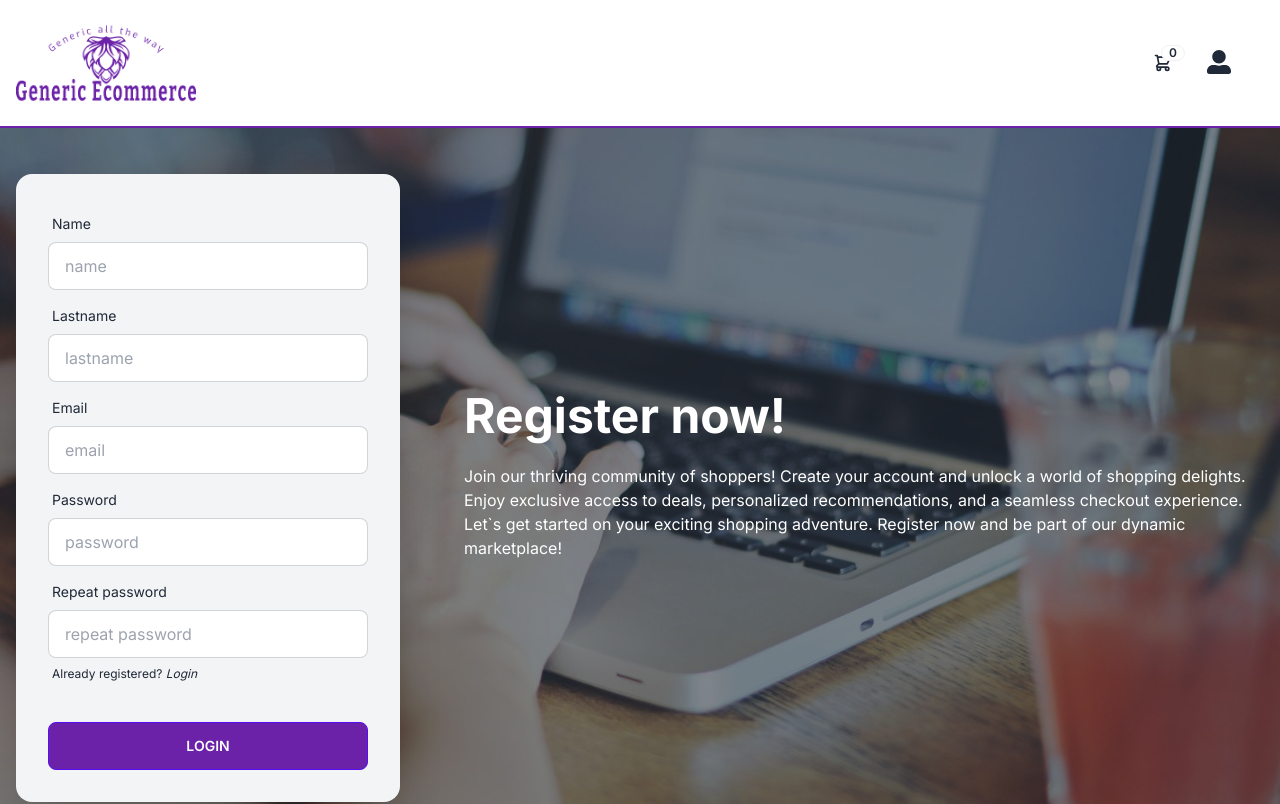
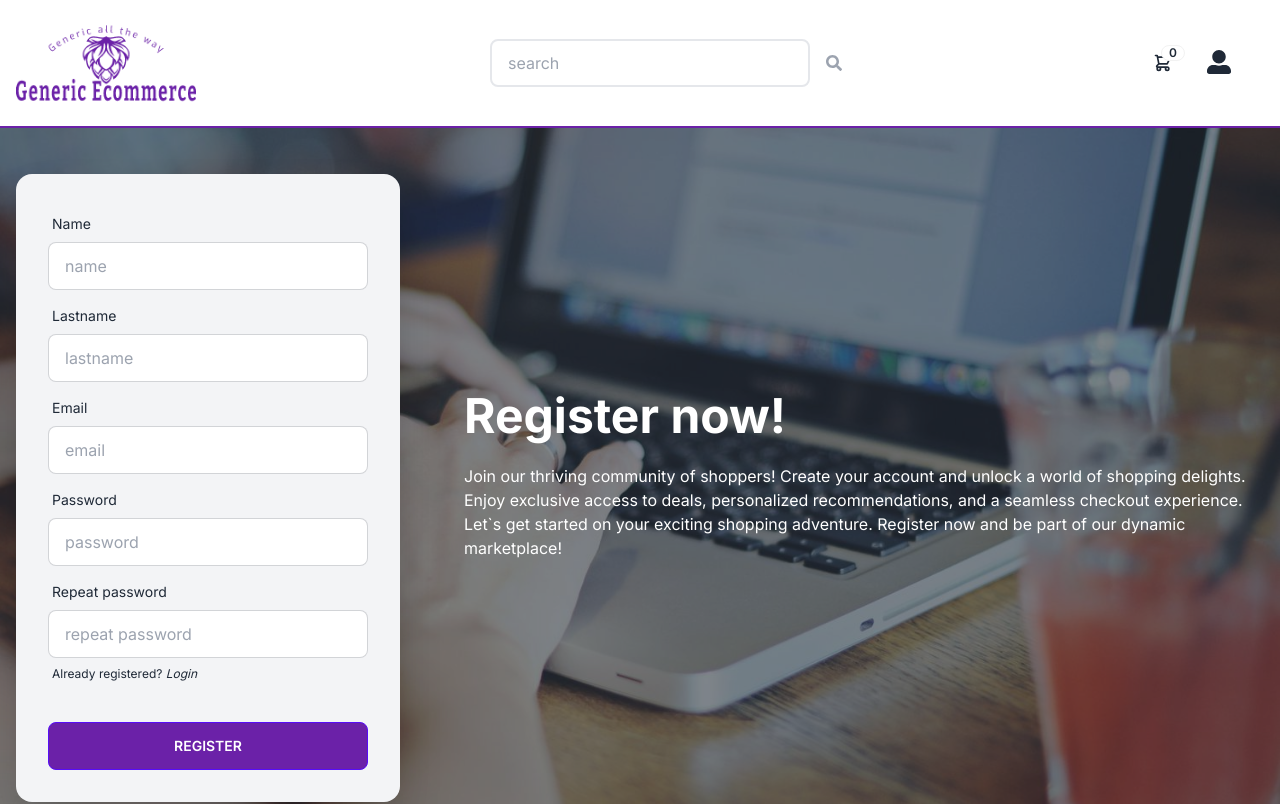
Before and after one commit to Zeke-Cachi/Generic_Ecommerce_-frontend-, a Next.js app: page /register in a window 1280 px wide. Shown: the top 804 px of the page. Built offline with nearby package versions, Linux system fonts and the light colour scheme; no server answers.

Commit message:
changed some header styles, added register firebase configuration

```diff
--- a/app/(routes)/register/page.tsx
+++ b/app/(routes)/register/page.tsx
@@ -1,8 +1,38 @@
 "use client";
 import Link from "next/link";
-import Button from "@/app/Components/Button";
+import React, { useState } from "react";
+import { RegisterData } from "@/typesAndInterfaces";
+import { createUserWithEmailAndPassword } from "firebase/auth";
+import { auth } from "../../../firebase";
 
 const Register = () => {
+  const [registerData, setRegisterData] = useState<RegisterData>({
+    name: "",
+    lastname: "",
+    email: "",
+    password: "",
+    repeatedPassword: "",
+  });
+
+  const handleInput = (e: React.ChangeEvent<HTMLInputElement>) => {
+    const { name, value } = e.target;
+    setRegisterData((prev) => ({ ...prev, [name]: value }));
+  };
+
+  const handleSubmit = async (e: React.FormEvent<HTMLFormElement>) => {
+    e.preventDefault();
+    try {
+      const userCreationRequest = await createUserWithEmailAndPassword(
+        auth,
+        registerData.email,
+        registerData.password
+      );
+      console.log(userCreationRequest);
+    } catch (error) {
+      console.error(error);
+    }
+  };
+
   return (
     <div
       className="hero h-[90vh]"
@@ -20,13 +50,18 @@ const Register = () => {
               Register now and be part of our dynamic marketplace!
             </p>
           </div>
-          <div className="card flex-shrink-0 w-full max-w-sm shadow-2xl bg-gray-100">
+          <form
+            className="card flex-shrink-0 w-full max-w-sm shadow-2xl bg-gray-100"
+            onSubmit={(e: React.FormEvent<HTMLFormElement>) => handleSubmit(e)}
+          >
             <div className="card-body">
               <div className="form-control">
                 <label className="label">
                   <span className="label-text">Name</span>
                 </label>
                 <input
+                  onChange={handleInput}
+                  name="name"
                   type="text"
                   placeholder="name"
                   className="input input-bordered"
@@ -37,8 +72,10 @@ const Register = () => {
                   <span className="label-text">Lastname</span>
                 </label>
                 <input
+                  onChange={handleInput}
                   type="text"
                   placeholder="lastname"
+                  name="lastname"
                   className="input input-bordered"
                 />
               </div>
@@ -47,8 +84,10 @@ const Register = () => {
                   <span className="label-text">Email</span>
                 </label>
                 <input
+                  onChange={handleInput}
                   type="email"
                   placeholder="email"
+                  name="email"
                   className="input input-bordered"
                 />
               </div>
@@ -57,8 +96,10 @@ const Register = () => {
                   <span className="label-text">Password</span>
                 </label>
                 <input
+                  onChange={handleInput}
                   type="password"
                   placeholder="password"
+                  name="password"
                   className="input input-bordered"
                 />
               </div>
@@ -67,8 +108,10 @@ const Register = () => {
                   <span className="label-text">Repeat password</span>
                 </label>
                 <input
+                  onChange={handleInput}
                   type="password"
                   placeholder="repeat password"
+                  name="repeatPassword"
                   className="input input-bordered"
                 />
                 <label className="label">
@@ -81,10 +124,15 @@ const Register = () => {
                 </label>
               </div>
               <div className="form-control mt-6">
-                <Button title={"Login"} />
+                <button
+                  type="submit"
+                  className={`btn btn-primary bg-purple-800 text-white hover:bg-white hover:text-purple-800 hover:border-2 hover:border-purple-800`}
+                >
+                  Register
+                </button>
               </div>
             </div>
-          </div>
+          </form>
         </div>
       </div>
     </div>
--- a/app/Components/Button.tsx
+++ b/app/Components/Button.tsx
@@ -9,7 +9,7 @@ const Button: React.FC<ButtonProps> = ({
 }) => {
   return (
     <button
-      onClick={() => passedFunction && passedFunction(id)}
+      onClick={(e) => passedFunction && passedFunction(id)}
       className={`${optionalStyle} btn btn-primary bg-purple-800 text-white hover:bg-white hover:text-purple-800 hover:border-2 hover:border-purple-800`}
     >
       {title}
--- a/app/Components/Header.tsx
+++ b/app/Components/Header.tsx
@@ -2,25 +2,49 @@
 import { FaUserAlt } from "react-icons/fa";
 import Image from "next/image";
 import { useGlobal } from "../Contexts/CartContext";
-import { useRouter } from "next/navigation";
+import { useWindowHeight } from "../Contexts/CartContext";
 import Link from "next/link";
 import Button from "./Button";
+import { FaSearch } from "react-icons/fa";
 
 const Header = () => {
   const { state, totalAmount } = useGlobal();
-  const router = useRouter();
+  const checkHeight = useWindowHeight();
 
   return (
-    <div className="navbar h-32 border-b-2 border-b-purple-800 px-4">
-      <div className="flex-1">
+    <div
+      className={`navbar ${
+        checkHeight === 0 ? "h-32 bg-white" : "h-16 bg-white opacity-90"
+      } sticky top-0 border-b-2 border-b-purple-800 px-4 flex justify-between transition-all z-50`}
+    >
+      <div>
         <Link href={"/"}>
+          {checkHeight === 0 ? (
             <Image
               src="/site-logo.png"
               width={180}
               height={180}
               alt="site logo"
             />
+          ) : (
+            <Image
+              src="/scroll-logo.png"
+              width={50}
+              height={50}
+              alt="site logo"
+              className="ms-8"
+            />
+          )}
         </Link>
+      </div>
+
+      <div className="flex justify-center gap-4 items-center">
+        <input
+          type="text"
+          placeholder="search"
+          className="ps-4 w-[20rem] h-12 border-2 border-gray-200 rounded-lg"
+        />
+        <FaSearch className="text-gray-400" />
       </div>
       <div className="flex items-center justify-center">
         <div className="dropdown dropdown-end">
--- a/app/Contexts/CartContext.tsx
+++ b/app/Contexts/CartContext.tsx
@@ -103,3 +103,21 @@ export default CartProvider;
 export const useGlobal = () => {
   return useContext(CartContext);
 };
+
+//-------------------------------------------------------------------------------
+
+export const useWindowHeight = () => {
+  const [checkHeight, setCheckHeight] = useState<number>(0);
+
+  useEffect(() => {
+    const setState = () => {
+      setCheckHeight(window.scrollY);
+      console.log(window.scrollY);
+    };
+
+    window.addEventListener("scroll", setState);
+    return () => window.removeEventListener("scroll", setState);
+  }, []);
+
+  return checkHeight;
+};
--- a/app/firebase.tsx
+++ b/firebase.tsx
@@ -14,4 +14,4 @@ const firebaseConfig = {
 
 const app = initializeApp(firebaseConfig);
 
-const auth = getAuth(app);
+export const auth = getAuth(app);
--- a/package.json
+++ b/package.json
@@ -32,6 +32,8 @@
   },
   "devDependencies": {
     "@types/react-slick": "^0.23.10",
-    "daisyui": "^3.7.7"
+    "daisyui": "^3.7.7",
+    "prettier": "^3.0.3",
+    "prettier-plugin-tailwindcss": "^0.5.6"
   }
 }
```
Also changed, not shown: typesAndInterfaces.tsx (+23 -13 lines), public/scroll-logo.png (added), 1 other file (tests, documents, lock files or other folders). Lines whose indentation alone changed are shown as unchanged.
